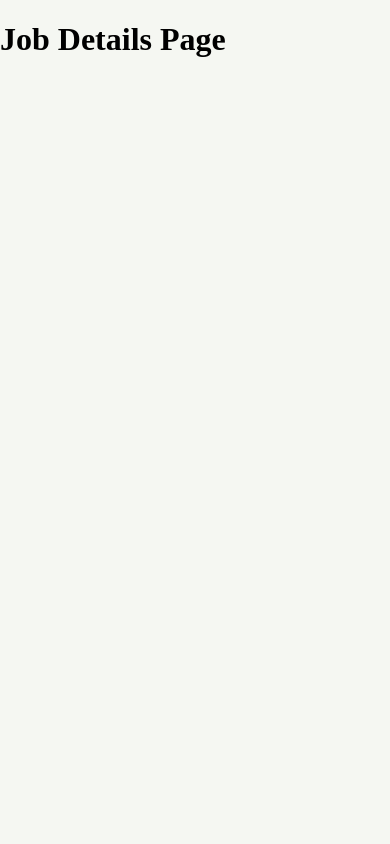
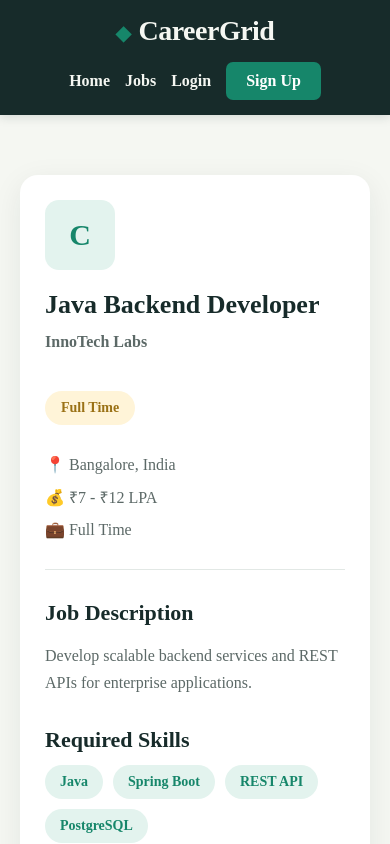
Before and after one commit to Sirivally0108/CareerGrid_CODSOFT_TASKNO1, a React app in the folder frontend/: page /jobs/1 in a window 390 px wide. Shown: the top 844 px of the page. Built offline with nearby package versions, Linux system fonts and the light colour scheme; the HTML template or start-up script is replaced by a standard one.

Commit message:
Update CareerGrid frontend and job pages

```diff
--- a/frontend/src/components/FeaturedJobs.jsx
+++ b/frontend/src/components/FeaturedJobs.jsx
@@ -1,50 +1,36 @@
+import { useEffect, useState } from "react";
 import JobCard from "./JobCard";
 import "../styles/featuredjobs.css";
 
 function FeaturedJobs() {
+    const [jobs, setJobs] = useState([]);
 
-  const jobs = [
-    {
-      title: "React Developer",
-      company: "Google",
-      location: "Hyderabad",
-      salary: "₹12 LPA"
-    },
-    {
-      title: "Java Developer",
-      company: "Infosys",
-      location: "Bangalore",
-      salary: "₹8 LPA"
-    },
-    {
-      title: "UI/UX Designer",
-      company: "TCS",
-      location: "Remote",
-      salary: "₹7 LPA"
-    }
-  ];
+    useEffect(() => {
+        fetch("http://localhost:5000/api/jobs")
+            .then((response) => response.json())
+            .then((data) => {
+                setJobs(data.slice(0, 3));
+            })
+            .catch((error) => {
+                console.error("Error loading featured jobs:", error);
+            });
+    }, []);
 
     return (
         <section className="featured">
-
             <h2>Featured Jobs</h2>
 
             <div className="job-container">
-
-        {jobs.map((job, index) => (
-
+                {jobs.map((job) => (
                     <JobCard
-            key={index}
+                        key={job.id}
                         title={job.title}
                         company={job.company}
                         location={job.location}
                         salary={job.salary}
                     />
-
                 ))}
-
             </div>
-
         </section>
     );
 }
--- a/frontend/src/components/JobCard.jsx
+++ b/frontend/src/components/JobCard.jsx
@@ -1,26 +1,35 @@
+import { Link } from "react-router-dom";
 import "../styles/jobcard.css";
 
-function JobCard({ title, company, location, salary }) {
+function JobCard({ id, title, company, location, salary }) {
   return (
     <div className="job-card">
+
       <div className="job-card-top">
-        <div className="company-logo">
+        <div className="company-logo-small">
           {company?.charAt(0)}
         </div>
 
-        <span className="job-type">Full Time</span>
+        <span className="job-type">
+          Full Time
+        </span>
       </div>
 
       <h3>{title}</h3>
 
-      <p className="company-name">{company}</p>
+      <p className="company-name">
+        {company}
+      </p>
 
       <div className="job-info">
-        <span>{location}</span>
-        <span>{salary}</span>
+        <span>📍 {location}</span>
+        <span>💰 {salary}</span>
       </div>
 
-      <button>View Details</button>
+      <Link to={`/jobs/${id}`} className="details-button">
+        View Details
+      </Link>
+
     </div>
   );
 }
--- a/frontend/src/pages/JobDetails.jsx
+++ b/frontend/src/pages/JobDetails.jsx
@@ -1,5 +1,66 @@
+import { useParams } from "react-router-dom";
+import Navbar from "../components/Navbar";
+import Footer from "../components/Footer";
+import "../styles/jobdetails.css";
+
 function JobDetails() {
-  return <h1>Job Details Page</h1>;
+  const { id } = useParams();
+
+  return (
+    <>
+      <Navbar />
+
+      <main className="job-details-page">
+        <div className="job-details-container">
+
+          <div className="job-details-header">
+            <div className="company-logo">C</div>
+
+            <div>
+              <h1>Java Backend Developer</h1>
+              <p className="details-company">InnoTech Labs</p>
+            </div>
+
+            <span className="details-job-type">Full Time</span>
+          </div>
+
+          <div className="job-meta">
+            <span>📍 Bangalore, India</span>
+            <span>💰 ₹7 - ₹12 LPA</span>
+            <span>💼 Full Time</span>
+          </div>
+
+          <hr />
+
+          <section>
+            <h2>Job Description</h2>
+            <p>
+              Develop scalable backend services and REST APIs for enterprise
+              applications.
+            </p>
+          </section>
+
+          <section>
+            <h2>Required Skills</h2>
+
+            <div className="skills">
+              <span>Java</span>
+              <span>Spring Boot</span>
+              <span>REST API</span>
+              <span>PostgreSQL</span>
+            </div>
+          </section>
+
+          <button className="apply-button">
+            Apply Now
+          </button>
+
+        </div>
+      </main>
+
+      <Footer />
+    </>
+  );
 }
 
 export default JobDetails;
--- a/frontend/src/pages/Jobs.jsx
+++ b/frontend/src/pages/Jobs.jsx
@@ -1,5 +1,65 @@
+import Navbar from "../components/Navbar";
+import Footer from "../components/Footer";
+import JobCard from "../components/JobCard";
+import "../styles/jobs.css";
+
 function Jobs() {
-  return <h1>Jobs Page</h1>;
+
+  const jobs = [
+    {
+      id: 1,
+      title: "React Developer",
+      company: "Google",
+      location: "Hyderabad, India",
+      salary: "₹12 LPA"
+    },
+    {
+      id: 2,
+      title: "Java Backend Developer",
+      company: "InnoTech Labs",
+      location: "Bangalore, India",
+      salary: "₹7 - ₹12 LPA"
+    },
+    {
+      id: 3,
+      title: "UI/UX Designer",
+      company: "TCS",
+      location: "Remote",
+      salary: "₹7 LPA"
+    }
+  ];
+
+  return (
+    <>
+      <Navbar />
+
+      <main className="jobs-page">
+
+        <div className="jobs-header">
+          <h1>Find Jobs</h1>
+          <p>
+            Explore opportunities that match your skills and career goals.
+          </p>
+        </div>
+
+        <div className="jobs-grid">
+          {jobs.map((job) => (
+            <JobCard
+              key={job.id}
+              id={job.id}
+              title={job.title}
+              company={job.company}
+              location={job.location}
+              salary={job.salary}
+            />
+          ))}
+        </div>
+
+      </main>
+
+      <Footer />
+    </>
+  );
 }
 
 export default Jobs;
--- a/frontend/src/styles/jobcard.css
+++ b/frontend/src/styles/jobcard.css
@@ -1,77 +1,79 @@
 .job-card {
-  background: #ffffff;
+  background: white;
   width: 300px;
   padding: 24px;
-  border-radius: 14px;
-  border: 1px solid #e2e8e4;
-  box-shadow: 0 5px 18px rgba(23, 43, 42, 0.07);
+  border-radius: 16px;
+  box-shadow: 0 6px 20px rgba(23, 43, 42, 0.08);
   transition: 0.3s;
 }
 
 .job-card:hover {
-  transform: translateY(-6px);
-  box-shadow: 0 12px 28px rgba(23, 43, 42, 0.12);
+  transform: translateY(-5px);
+  box-shadow: 0 12px 25px rgba(23, 43, 42, 0.12);
 }
 
 .job-card-top {
   display: flex;
   justify-content: space-between;
   align-items: center;
-  margin-bottom: 20px;
+  margin-bottom: 25px;
 }
 
-.company-icon {
-  width: 46px;
-  height: 46px;
+.company-logo-small {
+  width: 48px;
+  height: 48px;
+  border-radius: 10px;
+  background: #e3f3ee;
+  color: #16866a;
   display: flex;
   align-items: center;
   justify-content: center;
-  background: #e8f3ef;
-  border-radius: 10px;
-  font-size: 22px;
+  font-weight: 700;
+  font-size: 20px;
 }
 
 .job-type {
-  padding: 6px 10px;
+  background: #fff4d8;
+  color: #9a7115;
+  padding: 7px 12px;
   border-radius: 20px;
-  background: #fff5d9;
-  color: #80600a;
   font-size: 12px;
   font-weight: 600;
 }
 
 .job-card h3 {
   color: #172b2a;
+  font-size: 20px;
   margin-bottom: 8px;
-  font-size: 19px;
 }
 
 .company-name {
   color: #16866a;
   font-weight: 600;
-  margin-bottom: 18px;
+  margin-bottom: 20px;
 }
 
 .job-info {
   display: flex;
   flex-direction: column;
-  gap: 9px;
+  gap: 10px;
   color: #5c6967;
   font-size: 14px;
+  margin-bottom: 22px;
 }
 
-.job-card button {
-  margin-top: 20px;
+.details-button {
+  display: block;
+  text-align: center;
   width: 100%;
   padding: 12px;
   background: #16866a;
   color: white;
-  border: none;
-  border-radius: 7px;
+  border-radius: 8px;
   font-weight: 600;
   transition: 0.3s;
 }
 
-.job-card button:hover {
+.details-button:hover {
   background: #117258;
 }
--- /dev/null
+++ b/frontend/src/styles/jobdetails.css
@@ -0,0 +1,142 @@
+.job-details-page {
+  min-height: 75vh;
+  background: #f5f7f2;
+  padding: 60px 20px;
+}
+
+.job-details-container {
+  max-width: 950px;
+  margin: 0 auto;
+  background: white;
+  padding: 45px;
+  border-radius: 18px;
+  box-shadow: 0 8px 30px rgba(23, 43, 42, 0.08);
+}
+
+.job-details-header {
+  display: flex;
+  align-items: center;
+  gap: 20px;
+}
+
+.company-logo {
+  width: 70px;
+  height: 70px;
+  border-radius: 14px;
+  background: #e3f3ee;
+  color: #16866a;
+  display: flex;
+  align-items: center;
+  justify-content: center;
+  font-size: 30px;
+  font-weight: 700;
+}
+
+.job-details-header h1 {
+  margin: 0;
+  color: #172b2a;
+  font-size: 34px;
+}
+
+.details-company {
+  margin-top: 8px;
+  color: #16866a;
+  font-size: 18px;
+  font-weight: 600;
+}
+
+.details-job-type {
+  margin-left: auto;
+  background: #fff4d8;
+  color: #9a7115;
+  padding: 9px 16px;
+  border-radius: 20px;
+  font-size: 14px;
+  font-weight: 600;
+}
+
+.job-meta {
+  display: flex;
+  gap: 30px;
+  flex-wrap: wrap;
+  margin: 30px 0;
+  color: #5c6967;
+}
+
+.job-details-container hr {
+  border: none;
+  border-top: 1px solid #e2e8e5;
+  margin-bottom: 30px;
+}
+
+.job-details-container section {
+  margin-bottom: 30px;
+}
+
+.job-details-container h2 {
+  color: #172b2a;
+  font-size: 22px;
+  margin-bottom: 12px;
+}
+
+.job-details-container p {
+  color: #5c6967;
+  line-height: 1.7;
+  font-size: 16px;
+}
+
+.skills {
+  display: flex;
+  flex-wrap: wrap;
+  gap: 10px;
+}
+
+.skills span {
+  background: #e3f3ee;
+  color: #16866a;
+  padding: 9px 15px;
+  border-radius: 20px;
+  font-size: 14px;
+  font-weight: 600;
+}
+
+.apply-button {
+  width: 100%;
+  padding: 15px;
+  border: none;
+  border-radius: 9px;
+  background: #16866a;
+  color: white;
+  font-size: 17px;
+  font-weight: 600;
+  cursor: pointer;
+  transition: 0.3s;
+}
+
+.apply-button:hover {
+  background: #117258;
+  transform: translateY(-1px);
+}
+
+@media (max-width: 768px) {
+  .job-details-container {
+    padding: 25px;
+  }
+
+  .job-details-header {
+    flex-wrap: wrap;
+  }
+
+  .job-details-header h1 {
+    font-size: 26px;
+  }
+
+  .details-job-type {
+    margin-left: 0;
+  }
+
+  .job-meta {
+    flex-direction: column;
+    gap: 12px;
+  }
+}
--- /dev/null
+++ b/frontend/src/styles/jobs.css
@@ -0,0 +1,41 @@
+.jobs-page {
+  min-height: 75vh;
+  background: #f5f7f2;
+  padding: 60px 30px;
+}
+
+.jobs-header {
+  text-align: center;
+  margin-bottom: 45px;
+}
+
+.jobs-header h1 {
+  color: #172b2a;
+  font-size: 38px;
+  margin-bottom: 12px;
+}
+
+.jobs-header p {
+  color: #5c6967;
+  font-size: 17px;
+}
+
+.jobs-grid {
+  max-width: 1100px;
+  margin: 0 auto;
+  display: grid;
+  grid-template-columns: repeat(3, 1fr);
+  gap: 25px;
+}
+
+@media (max-width: 900px) {
+  .jobs-grid {
+    grid-template-columns: repeat(2, 1fr);
+  }
+}
+
+@media (max-width: 600px) {
+  .jobs-grid {
+    grid-template-columns: 1fr;
+  }
+}
```
Also changed, not shown: frontend/src/App.jsx (+17 -2 lines). Lines whose indentation alone changed are shown as unchanged.
